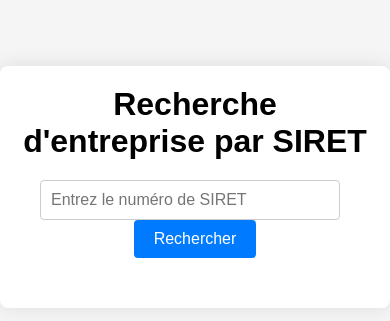
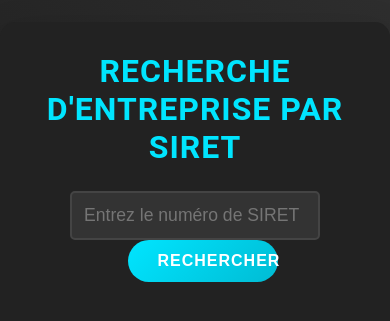
Before and after one commit to AxB2002/FranceTravail.io_TestingOnWebPage, a plain HTML site: page frontend/index.html in a window 390 px wide. Shown: the part 235-556 px from the top of the page. Drawn offline with Linux system fonts and the light colour scheme.

Commit message:
Update style.css

```diff
--- a/frontend/style.css
+++ b/frontend/style.css
@@ -1,86 +1,164 @@
+/* Reset some default styles */
 * {
     margin: 0;
     padding: 0;
     box-sizing: border-box;
 }
 
+/* Global body styles */
 body {
-    font-family: Arial, sans-serif;
-    background-color: #f5f5f5;
+    font-family: 'Roboto', sans-serif;
+    background: linear-gradient(45deg, #1a1a1a, #333);
+    color: #f2f2f2;
     display: flex;
     justify-content: center;
     align-items: center;
     min-height: 100vh;
     flex-direction: column;
+    text-align: center;
+    font-size: 16px;
 }
 
+/* Container that wraps everything */
 .container {
-    text-align: center;
-    padding: 20px;
-    max-width: 800px;
     width: 100%;
-    background-color: #fff;
-    border-radius: 8px;
-    box-shadow: 0 0 20px rgba(0, 0, 0, 0.1);
+    max-width: 900px;
+    background: #222;
+    border-radius: 15px;
+    padding: 40px 30px;
+    box-shadow: 0 15px 40px rgba(0, 0, 0, 0.2);
+    margin: 30px;
 }
 
+/* Heading */
 h1 {
-    font-size: 2rem;
-    margin-bottom: 20px;
+    font-size: 2.5rem;
+    margin-bottom: 25px;
+    font-weight: 600;
+    color: #00e5ff;
+    text-transform: uppercase;
+    letter-spacing: 1px;
 }
 
+/* Form styles */
 .form-container {
-    margin-bottom: 30px;
+    margin-bottom: 40px;
 }
 
 #siret {
-    padding: 10px;
-    width: 300px;
-    font-size: 1rem;
-    margin-right: 10px;
-    border: 1px solid #ccc;
-    border-radius: 4px;
+    padding: 12px;
+    width: 350px;
+    font-size: 1.1rem;
+    border-radius: 5px;
+    border: 2px solid #444;
+    background: #333;
+    color: #fff;
+    transition: border-color 0.3s ease;
 }
 
+#siret:focus {
+    outline: none;
+    border-color: #00e5ff;
+}
+
+/* Updated search button styles */
 #search-btn {
-    padding: 10px 20px;
-    font-size: 1rem;
+    padding: 12px 30px;
+    font-size: 1.1rem;
     border: none;
-    background-color: #007BFF;
+    background: linear-gradient(135deg, #00e5ff, #00bcd4);
+    /* Beautiful gradient background */
     color: #fff;
     cursor: pointer;
-    border-radius: 4px;
+    border-radius: 50px;
+    /* Rounder button */
+    margin-left: 15px;
+    transition: background 0.3s ease, transform 0.3s ease, box-shadow 0.3s ease;
+    text-transform: uppercase;
+    letter-spacing: 1px;
+    font-weight: bold;
 }
 
 #search-btn:hover {
-    background-color: #0056b3;
+    background: linear-gradient(135deg, #00bcd4, #00e5ff);
+    /* Reverse gradient on hover */
+    transform: scale(1.05);
+    /* Slight scale on hover */
+    box-shadow: 0 6px 15px rgba(0, 0, 0, 0.3);
+    /* Adding subtle shadow effect */
+    text-shadow: 0 0 10px #00e5ff, 0 0 20px #00bcd4;
+    /* Glowing text effect on hover */
 }
 
+#search-btn:active {
+    transform: scale(0.98);
+    /* Shrink on click */
+}
+
+/* Results container */
 .results-container {
-    margin-top: 20px;
+    width: 100%;
+    margin-top: 30px;
 }
 
 .card {
-    background-color: #fff;
+    background: #2a2a2a;
     padding: 20px;
     margin: 15px 0;
-    border-radius: 8px;
-    box-shadow: 0 0 10px rgba(0, 0, 0, 0.1);
+    border-radius: 10px;
+    box-shadow: 0 10px 30px rgba(0, 0, 0, 0.3);
+    transition: box-shadow 0.3s ease, transform 0.3s ease;
+}
+
+.card:hover {
+    box-shadow: 0 20px 50px rgba(0, 0, 0, 0.5);
+    transform: translateY(-5px);
 }
 
 .card h3 {
+    font-size: 1.8rem;
+    color: #00e5ff;
     margin-bottom: 10px;
-    font-size: 1.5rem;
-    color: #333;
+    font-weight: 500;
+    letter-spacing: 0.5px;
 }
 
 .card p {
-    margin: 5px 0;
     font-size: 1rem;
-    color: #666;
+    color: #b0b0b0;
+    margin: 8px 0;
 }
 
 .card .highlight {
     font-weight: bold;
-    color: #333;
+    color: #00e5ff;
 }
+
+/* Add a subtle glow effect on hover for the button */
+button:hover {
+    text-shadow: 0 0 10px #00e5ff, 0 0 20px #00e5ff;
+}
+
+/* Responsive design */
+@media (max-width: 768px) {
+    .container {
+        padding: 30px 20px;
+    }
+
+    #siret {
+        width: 250px;
+    }
+
+    #search-btn {
+        width: 150px;
+        font-size: 1rem;
+    }
+
+    h1 {
+        font-size: 2rem;
+    }
+
+    .card h3 {
+        font-size: 1.5rem;
+    }
+}
```
